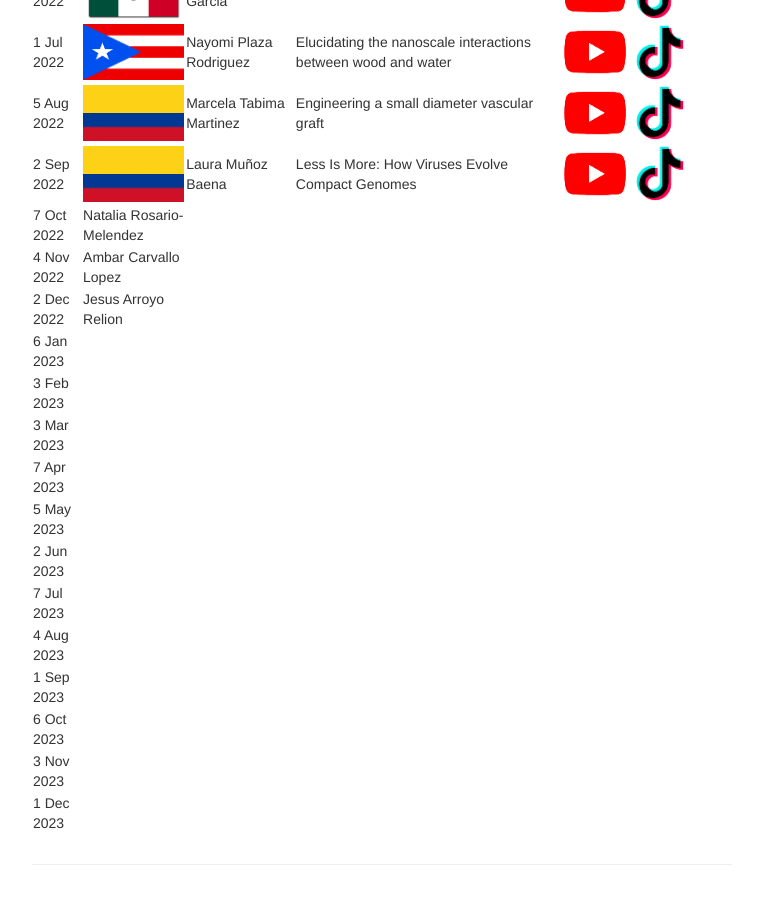
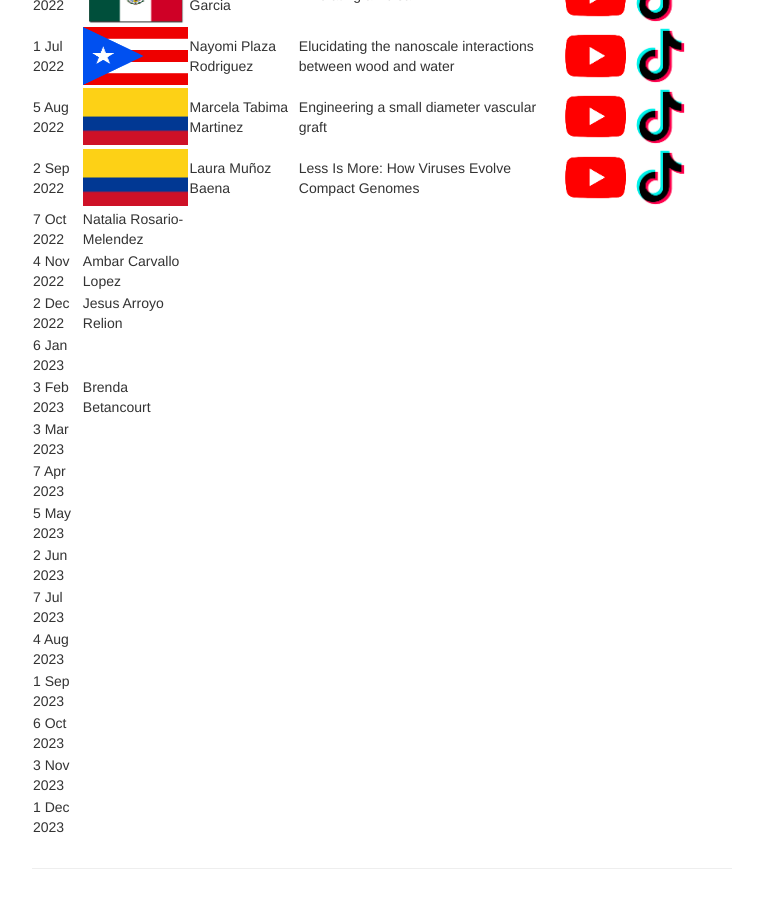
Before and after one commit to solislemuslab/solislemuslab.github.io, a Jekyll site: the page built from pages/zoominario.md, in a window 1280 px wide and 900 px high, scrolled down 2189 px. Shown: the whole window, without its empty margins (258-1021 px from the left). Built offline with Jekyll 4.4.1, drawn with Linux system fonts in a browser that asks for light colours.

Commit message:
zoominario feb

```diff
--- a/pages/zoominario.md
+++ b/pages/zoominario.md
@@ -68,7 +68,7 @@ Great! Please fill out [this google form](https://forms.gle/1kpZE1XrKe9YS9cHA).
 | 4 Nov 2022 | Ambar Carvallo Lopez | |
 | 2 Dec 2022 | Jesus Arroyo Relion | |
 | 6 Jan 2023 |  | |
-| 3 Feb 2023 |  | |
+| 3 Feb 2023 | Brenda Betancourt | |
 | 3 Mar 2023 |  | |
 | 7 Apr 2023 |  | |
 | 5 May 2023 |  | |
```
